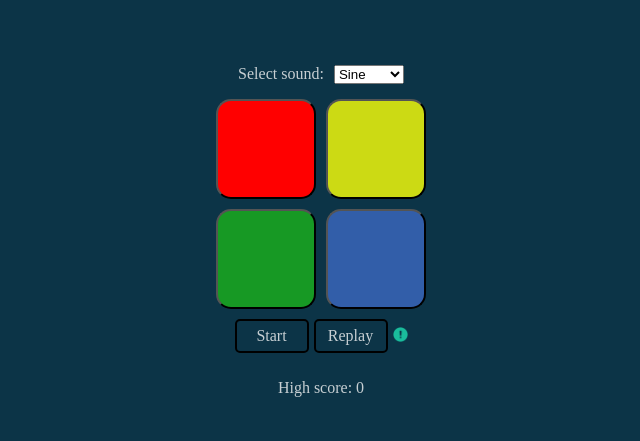
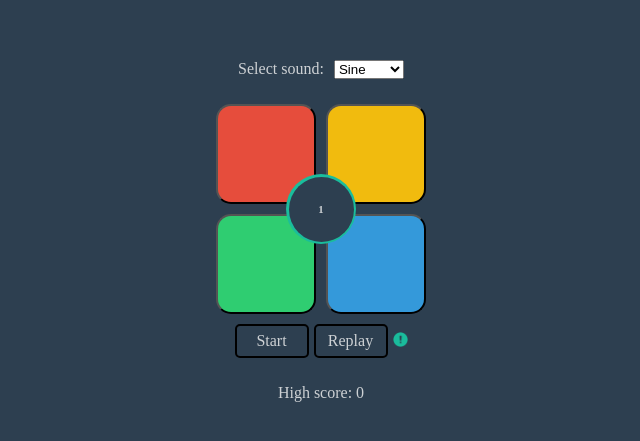
Before and after one commit to kommi23/Verkefni-1-H-pverkefni---HTML-CSS, a website built with Vite: page index.html in a window 1280 px wide. Shown: the part 177-618 px from the top of the page, without its empty margins (319-959 px from the left). Built offline with nearby package versions, Linux system fonts and the light colour scheme.

Commit message:
color changes etc

```diff
--- a/index.html
+++ b/index.html
@@ -23,6 +23,11 @@
         </div>
 
         <div class="square_container">
+            <div class="circle1"></div>
+            <div class="circle2">
+                <h6> 1</h6>
+            </div>
+
             <button class="square red"></button>
             <button class="square yellow"></button>
             <button class="square green"></button>
--- a/style.css
+++ b/style.css
@@ -1,5 +1,5 @@
 body {
-    background-color: rgb(12, 52, 71);
+    background-color: rgba(45, 63, 80, 255);
     display: flex;
     align-items: center;
     justify-content: center;
@@ -11,6 +11,11 @@ p {
 
 }
 
+h6{
+
+    color: rgba(245, 245, 245, 0.802);
+
+}
 .container {
     display: flex;
     align-items: center;
@@ -20,14 +25,13 @@ p {
 
 }
 
-
 .audio_container {
 
     display: grid;
     grid-template-columns: auto auto;
     gap: 10px;
     align-items: center;
-    height: 5vh;
+
 
 }
 
@@ -44,52 +48,55 @@ p {
 
     gap: 10px;
 
-
 }
 
 .square {
     height: 100px;
     width: 100px;
     border-radius: 15px;
-}
-
-.red {
- background-color: red;
+    outline: none;
 
 }
 
-.red:active {
-    background-color: rgb(90, 22, 22);
+.circle1 {
+
+    height: 70px;
+    width: 70px;
+    border-radius: 70px;
+    background-color: rgba(26, 189, 156,255);
+    position: absolute;
+}
+
+.circle2 {
+    height: 65px;
+    width: 65px;
+    border-radius: 65px;
+    background-color: rgba(45, 63, 80, 255);
+    position: absolute;
+    display: flex;
+    align-items: center;
+    justify-content: center;
+}
+
+
+.red {
+    background-color: rgba(230,77,60,255);
+    outline:none;
   }
 
 .yellow {
-
-    background-color: rgb(204, 218, 20);
-
-}
-
-.yellow:active {
-    background-color: rgb(163, 145, 43);
+    background-color: rgba(241,187,14,255);
   }
 
 .green {
 
-    background-color: rgb(23, 153, 36);
+    background-color: rgba(47,205,113,255);
 
 }
 
-.green:active {
-    background-color: rgb(27, 80, 36);
-  }
 
 .blue {
-    background-color: rgb(50, 94, 169);
-
-
-}
-
-.blue:active {
-    background-color: rgb(42, 67, 110);
+    background-color: rgba(52,153,218,255);
 
 
 }
```
